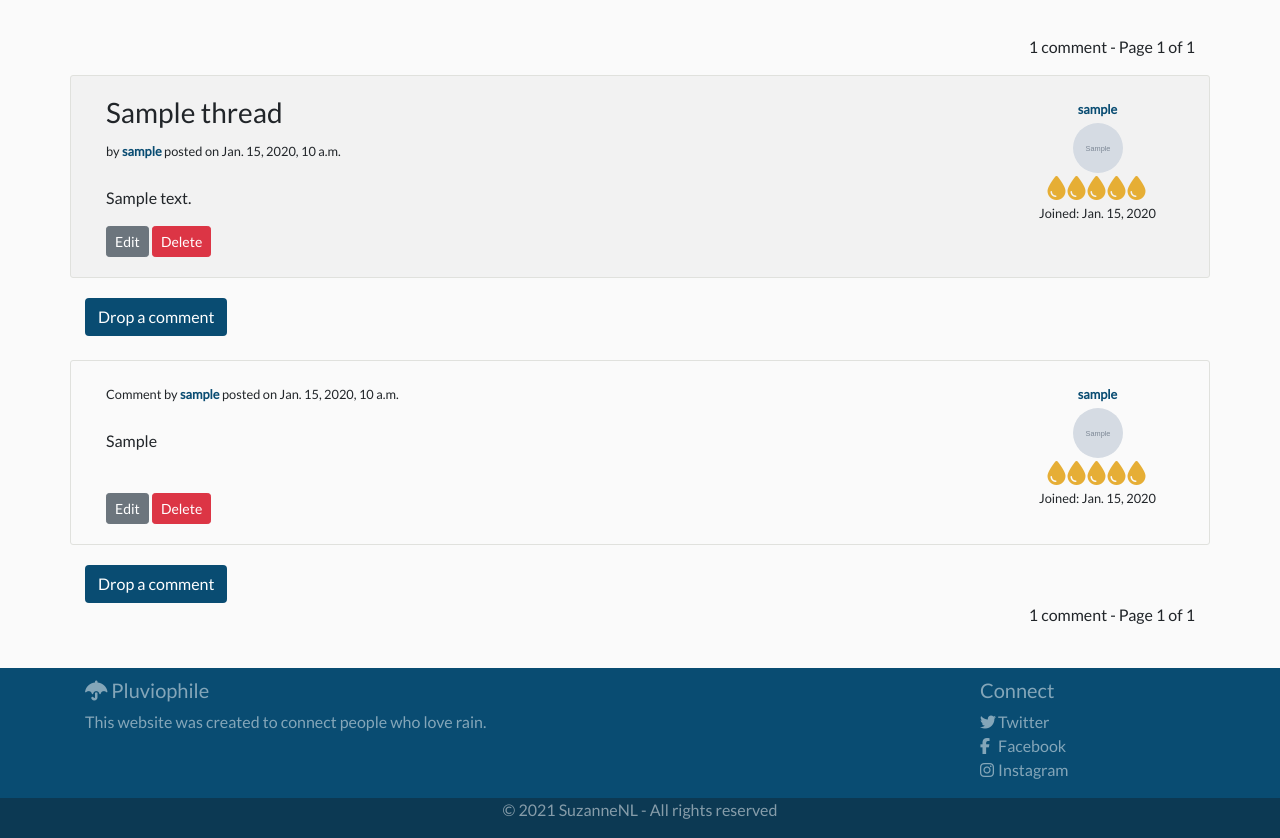
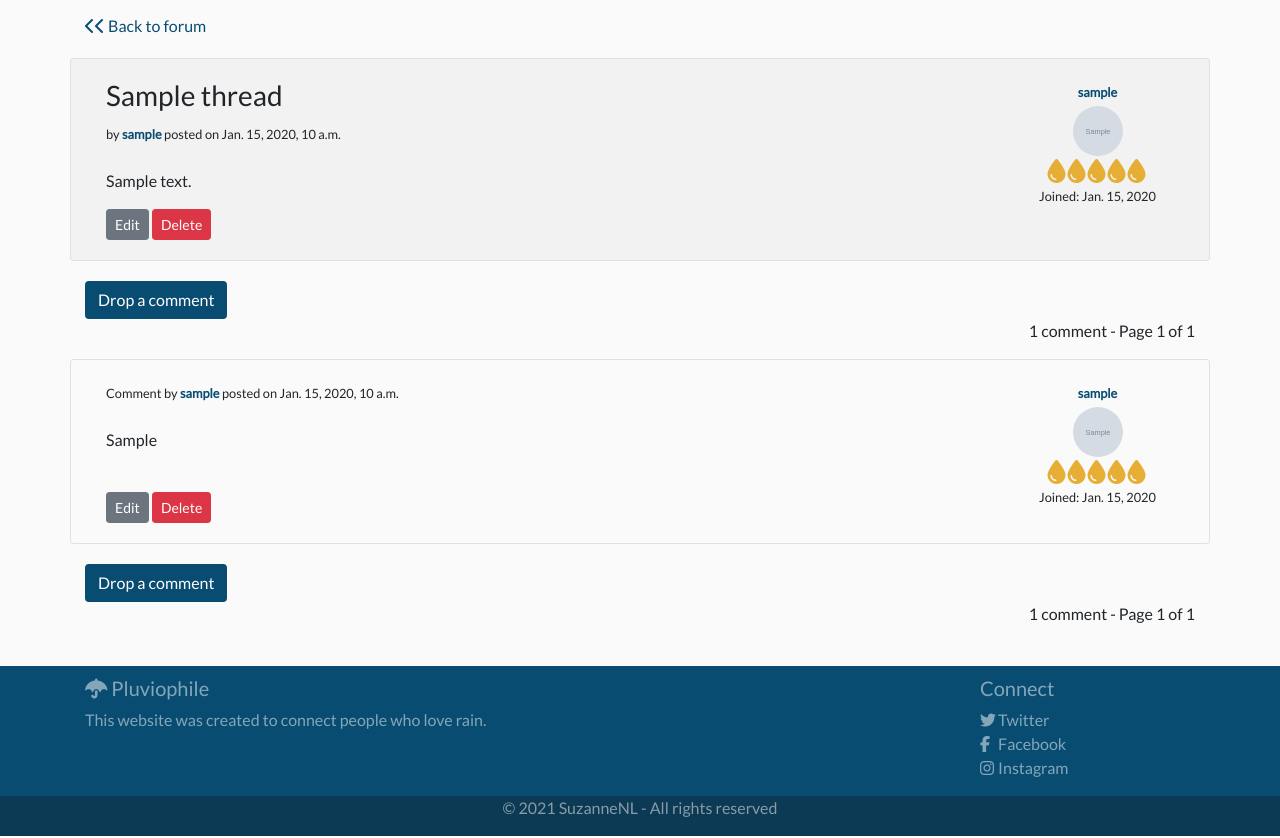
Before and after one commit to SuzanneNL/pluviophile, a Django app: page /forum/thread/1 in a window 1280 px wide. Shown: the part 56-894 px from the top of the page. Run offline with Django 3.2, Linux system fonts and the light colour scheme; a user stored in the database is signed in; tables that the repository leaves empty hold one stand-in row (values such as "Sample post"); grey boxes marked "Sample" are stand-in pictures; some libraries are stand-ins or nearby versions.

Commit message:
Reposition buttons/pagination on thread page

```diff
--- a/forum/templates/forum/thread.html
+++ b/forum/templates/forum/thread.html
@@ -2,7 +2,7 @@
 {% load static %}
 
 {% block extra_title %}
-| Forum
+| Thread
 {% endblock %}
 
 {% block extra_css %}
@@ -10,34 +10,14 @@
 {% endblock %}
 
 {% block content %}
-    <!--Pagination-->
-    <div class="container margintop-20">
+    <!--Desktop thread title and description-->
+    <div class="container forum-small-hide">
         <div class="row">
-            <div class="col d-flex justify-content-end">
-                {% if comments.has_previous %}
-                    <a class="btn btn-paginate" href="?page=1"><i class="fa fa-step-backward" aria-hidden="true"></i></a>
-                    <a class="btn btn-paginate" href="?page={{ comments.previous_page_number }}"><i class="fa fa-backward" aria-hidden="true"></i></a>
-                {% endif %}
-                {% if comments.has_previous or comments.has_next %}
-                <a class="btn btn-paginate-current" href="?page={{ comments.number }}">{{ comments.number }}</a>
-                {% endif %}
-                {% if comments.has_next %}
-                    <a class="btn btn-paginate" href="?page={{ comments.next_page_number }}"><i class="fa fa-forward" aria-hidden="true"></i></a>
-                    <a class="btn btn-paginate" href="?page={{ comments.paginator.num_pages }}"><i class="fa fa-step-forward" aria-hidden="true"></i></a>
-                {% endif %}
+            <div class="col goback">
+                <a href="{% url 'forum' %}"><i class="fa fa-chevron-left" aria-hidden="true"></i><i class="fa fa-chevron-left" aria-hidden="true"></i> Back to forum</a>
             </div>
         </div>
-        <div class="row">
-            <div class="col">
-                <p class="d-flex justify-content-end">{{ comments_count }} comment{% if comments_count == 0 or comments_count > 1 %}s{% endif %}
-                 - Page {{ comments.number}} of {{ comments.paginator.num_pages }}</p>
-            </div>
-        </div>
-    </div>
-    <!--End pagination-->
-    <!--Desktop thread title and description-->
-    <div class="container forum-small-hide">
-        <div class="row start-thread">
+        <div class="row start-thread margintop-20">
             <div class="col-sm-10">
                 <h3>{{ thread.title }}</h3>
                 <small>by <strong><a class="go-to-profile" href="{% url 'profile' thread.creator.profile.slug %} ">{{ thread.creator }}</a></strong> posted on {{ thread.date_created }}
@@ -94,6 +74,11 @@
     <!--Start mobile thread title and description-->
     <div class="container forum-small-show">
         <div class="row">
+            <div class="col goback">
+                <a href="{% url 'forum' %}"><i class="fa fa-arrow-left" aria-hidden="true"></i> Back to forum</a>
+            </div>
+        </div>
+        <div class="row">
             <div class="col d-flex justify-content-center">
                 <div class="card start-thread" style="width: 36rem;">
                     <div class="card-body">
@@ -120,19 +105,38 @@
     <div class="container">
         {% if comments %}
         <div class="row">
-            <div class="col">
+            <div class="col col-md-2">
                 <a href="{% url 'add_comment' thread.pk %}?next={{ request.path }}" class="btn btn-blue">Drop a comment</a>
             </div>
+            <br>
+            <!--Pagination-->
+            <div class="col col-md-10 d-flex justify-content-end">
+                {% if comments.has_previous %}
+                    <a class="btn btn-paginate" href="?page=1"><i class="fa fa-step-backward" aria-hidden="true"></i></a>
+                    <a class="btn btn-paginate" href="?page={{ comments.previous_page_number }}"><i class="fa fa-backward" aria-hidden="true"></i></a>
+                {% endif %}
+                {% if comments.has_previous or comments.has_next %}
+                <a class="btn btn-paginate-current" href="?page={{ comments.number }}">{{ comments.number }}</a>
+                {% endif %}
+                {% if comments.has_next %}
+                    <a class="btn btn-paginate" href="?page={{ comments.next_page_number }}"><i class="fa fa-forward" aria-hidden="true"></i></a>
+                    <a class="btn btn-paginate" href="?page={{ comments.paginator.num_pages }}"><i class="fa fa-step-forward" aria-hidden="true"></i></a>
+                {% endif %}
+            </div>
         </div>
-        <br>
-        {% else %}
         <div class="row">
             <div class="col">
+                <p class="d-flex justify-content-end comment-count-pag">{{ comments_count }} comment{% if comments_count == 0 or comments_count > 1 %}s{% endif %}
+                 - Page {{ comments.number}} of {{ comments.paginator.num_pages }}</p>
+            </div>
+        </div>
+        {% else %}
+            <div class="col col-md-3">
                 <p>There are no comments yet</p>
             </div>
-        </div>
         {% endif %}
     </div>
+    <!--End pagination-->
     {% if comments %}
         <!--Desktop comment section-->
         <div class="container forum-small-hide">
@@ -222,33 +226,28 @@
     {% endif %}
     <div class="container">
         <div class="row">
-            <div class="col">
+            <div class="col col-md-2">
                 <a href="{% url 'add_comment' thread.pk %}?next={{ request.path }}" class="btn btn-blue">Drop a comment</a>
             </div>
-        </div>
-    </div>
-
-    <!--Pagination-->
-    <div class="container">
-        <div class="row">
-            <div class="col">
-                <p class="d-flex justify-content-end">{{ comments_count }} comment{% if comments_count == 0 or comments_count > 1 %}s{% endif %}
-                 - Page {{ comments.number}} of {{ comments.paginator.num_pages }}</p>
-            </div>
-        </div>
-        <div class="row">
-            <div class="col d-flex justify-content-end">
+            <!--Pagination-->
+            <div class="col col-md-10 d-flex justify-content-end">
                 {% if comments.has_previous %}
                     <a class="btn btn-paginate" href="?page=1"><i class="fa fa-step-backward" aria-hidden="true"></i></a>
                     <a class="btn btn-paginate" href="?page={{ comments.previous_page_number }}"><i class="fa fa-backward" aria-hidden="true"></i></a>
                 {% endif %}
                 {% if comments.has_previous or comments.has_next %}
-                    <a class="btn btn-paginate-current" href="?page={{ comments.number }}">{{ comments.number }}</a>
+                <a class="btn btn-paginate-current" href="?page={{ comments.number }}">{{ comments.number }}</a>
                 {% endif %}
                 {% if comments.has_next %}
                     <a class="btn btn-paginate" href="?page={{ comments.next_page_number }}"><i class="fa fa-forward" aria-hidden="true"></i></a>
                     <a class="btn btn-paginate" href="?page={{ comments.paginator.num_pages }}"><i class="fa fa-step-forward" aria-hidden="true"></i></a>
                 {% endif %}
+            </div>
+        </div>
+        <div class="row">
+            <div class="col">
+                <p class="d-flex justify-content-end comment-count-pag">{{ comments_count }} comment{% if comments_count == 0 or comments_count > 1 %}s{% endif %}
+                 - Page {{ comments.number}} of {{ comments.paginator.num_pages }}</p>
             </div>
         </div>
     </div>
--- a/static/css/base.css
+++ b/static/css/base.css
@@ -192,6 +192,10 @@ body {
 /* ------------------------------------------------------ END FORUM PAGE*/
 /* ------------------------------------------------------ THREAD PAGE*/
 
+.goback a {
+    color: #094C72;
+}
+
 .comment {
     border: 1px solid #E0E1DD;
     border-radius: 3px;
@@ -237,11 +241,15 @@ body {
 
     #thread .col-sm-12 {
     padding-top: 5px;
-}
+    }
 
     #thread .col-md-2,
     #thread .col-md-4 {
         padding-top: 5px;
+    }
+
+    .comment-count-pag {
+        font-size: 0.9rem;
     }
 }
 
```
